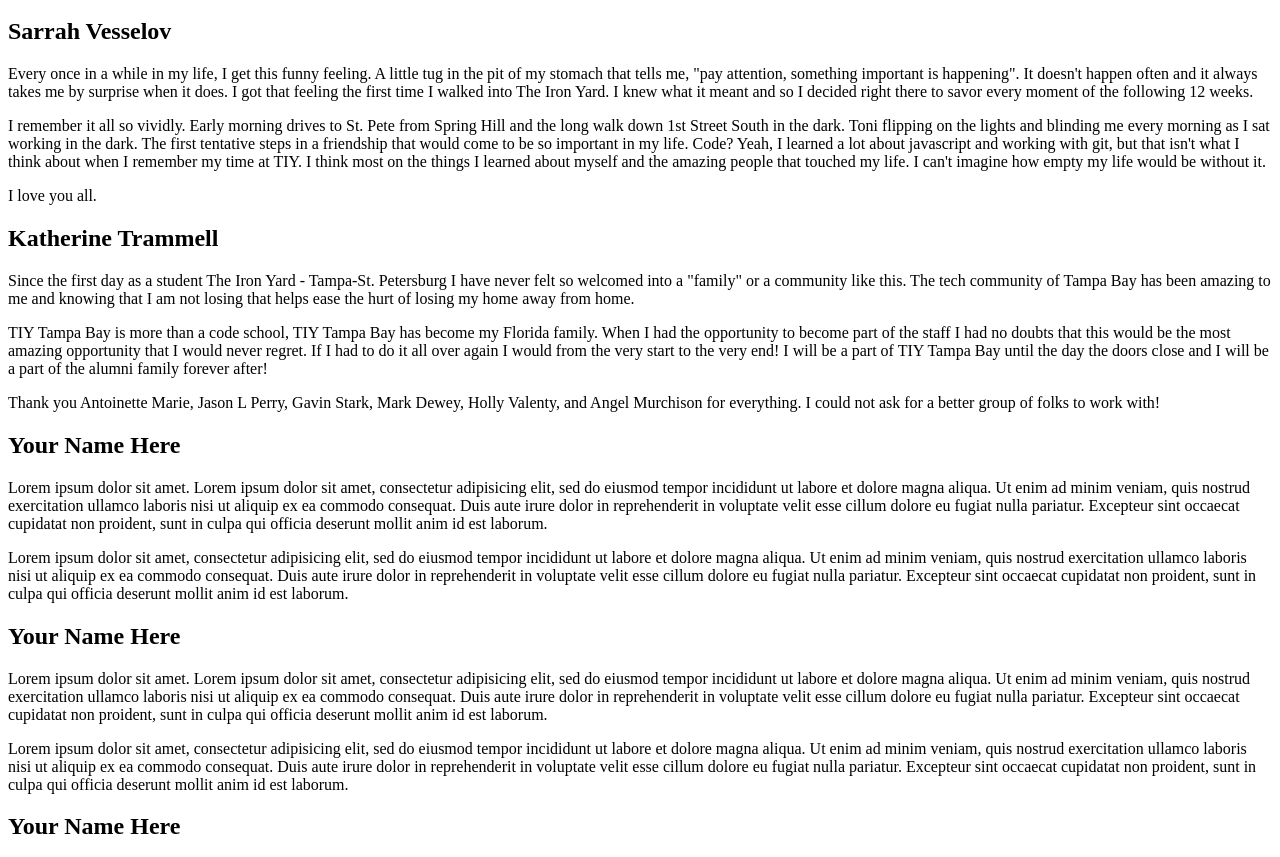
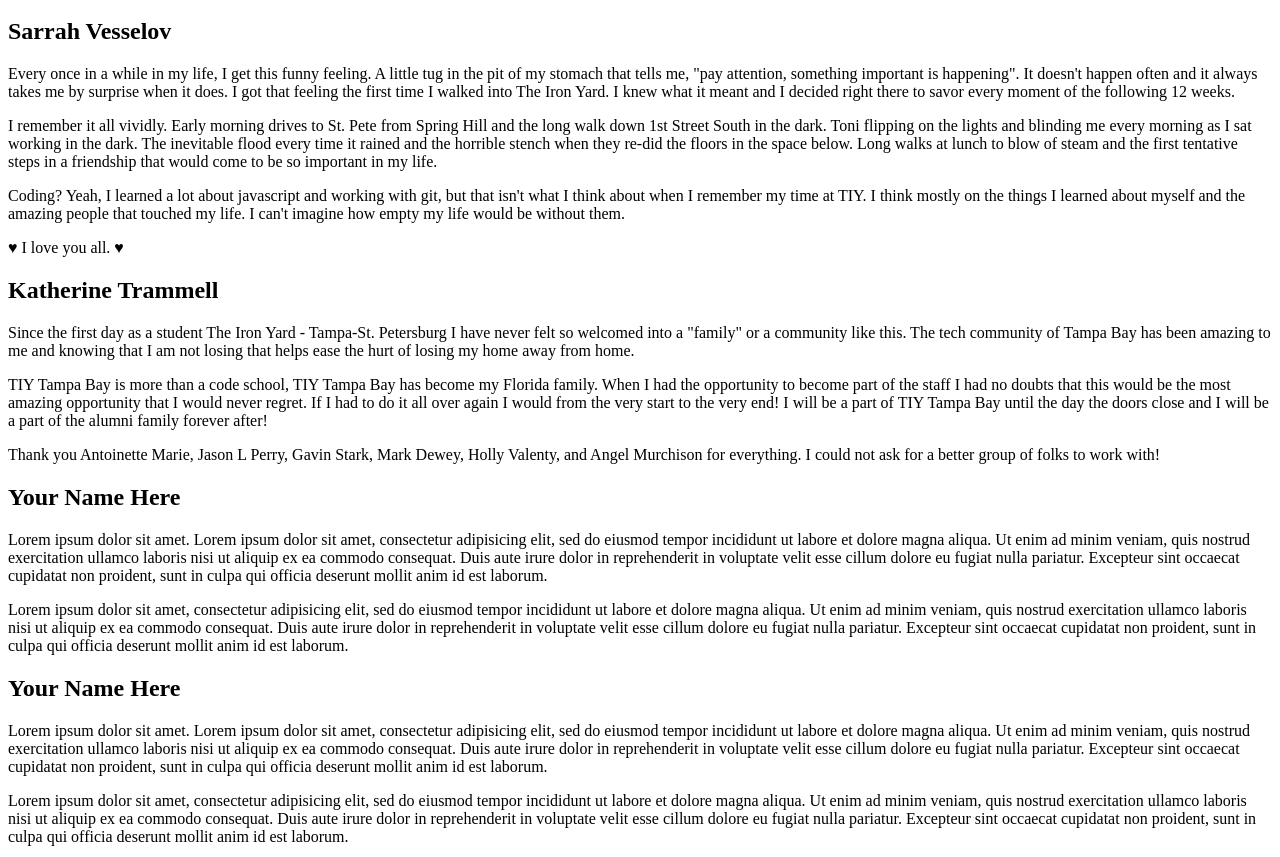
Before and after one commit to cfsanderson/gallery-gift-card, a website: page src/index.html in a window 1280 px wide. Shown: the part 1724-2581 px from the top of the page. Drawn offline with Linux system fonts and the light colour scheme; a web font is replaced by a local one.

Commit message:
last edits

```diff
--- a/src/index.html
+++ b/src/index.html
@@ -141,9 +141,10 @@
           <div class="profile-pic" alt="my profile picture"></div>
         </div>
         <section>
-          <p>Every once in a while in my life, I get this funny feeling. A little tug in the pit of my stomach that tells me, "pay attention, something important is happening". It doesn't happen often and it always takes me by surprise when it does. I got that feeling the first time I walked into The Iron Yard. I knew what it meant and so I decided right there to savor every moment of the following 12 weeks.</p>
-          <p>I remember it all so vividly. Early morning drives to St. Pete from Spring Hill and the long walk down 1st Street South in the dark. Toni flipping on the lights and blinding me every morning as I sat working in the dark. The first tentative steps in a friendship that would come to be so important in my life. Code? Yeah, I learned a lot about javascript and working with git, but that isn't what I think about when I remember my time at TIY. I think most on the things I learned about myself and the amazing people that touched my life. I can't imagine how empty my life would be without it.</p>
-          <p>I love you all.</p>
+          <p>Every once in a while in my life, I get this funny feeling. A little tug in the pit of my stomach that tells me, "pay attention, something important is happening". It doesn't happen often and it always takes me by surprise when it does. I got that feeling the first time I walked into The Iron Yard. I knew what it meant and I decided right there to savor every moment of the following 12 weeks.</p>
+          <p>I remember it all vividly. Early morning drives to St. Pete from Spring Hill and the long walk down 1st Street South in the dark. Toni flipping on the lights and blinding me every morning as I sat working in the dark. The inevitable flood every time it rained and the horrible stench when they re-did the floors in the space below. Long walks at lunch to blow of steam and the first tentative steps in a friendship that would come to be so important in my life.</p>
+          <p>Coding? Yeah, I learned a lot about javascript and working with git, but that isn't what I think about when I remember my time at TIY. I think mostly on the things I learned about myself and the amazing people that touched my life. I can't imagine how empty my life would be without them.</p>
+          <p>&hearts; I love you all. &hearts;</p>
         </section>
       </div>
     </div>
```
